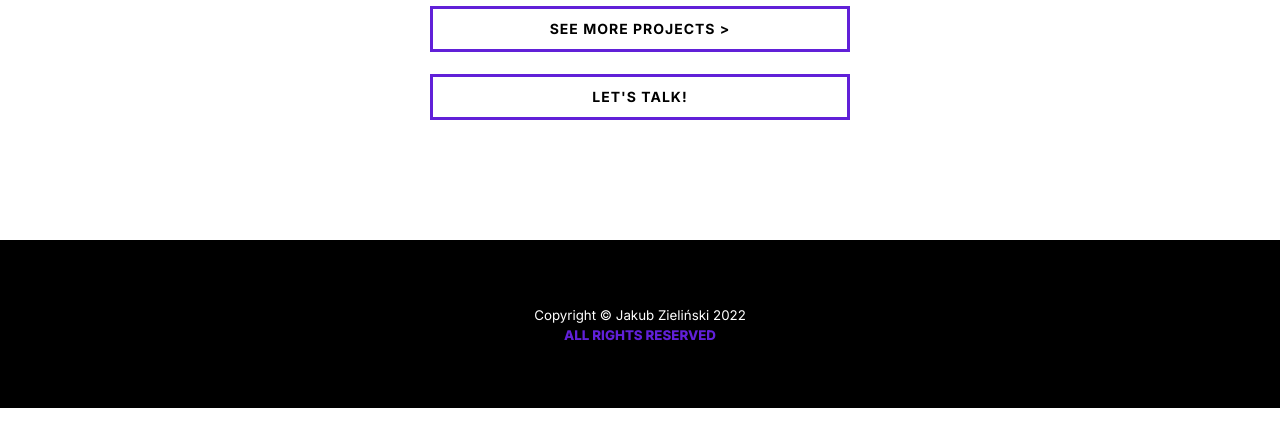
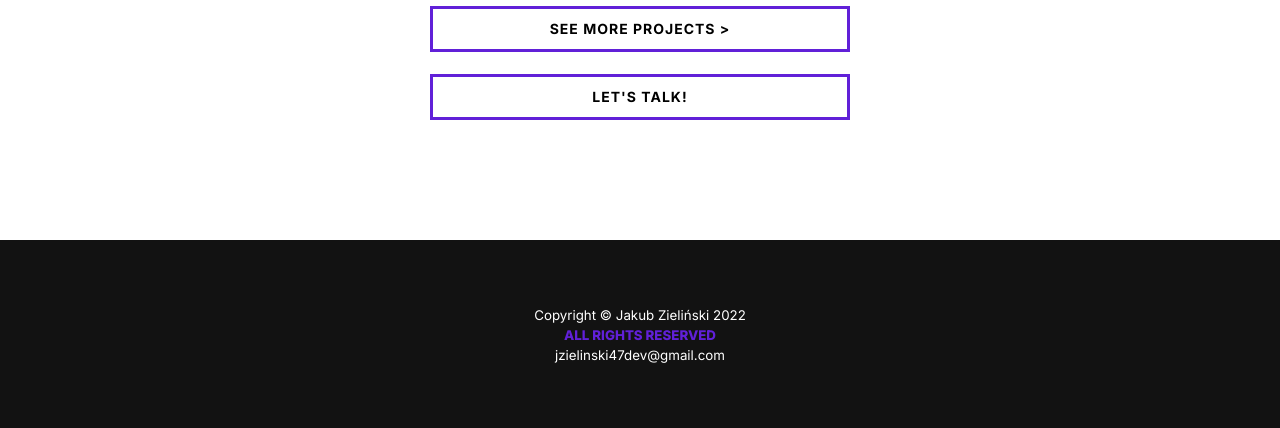
Before and after one commit to jzielinski47/landing-portfolio-page, a PHP site: page / in a window 1280 px wide. Shown: the part 5209-5637 px from the top of the page. Run offline with PHP 8.4, Linux system fonts and the light colour scheme.

Commit message:
quick-mail-update

```diff
--- a/assets/css/style.css
+++ b/assets/css/style.css
@@ -507,7 +507,7 @@ footer {
     text-transform: capitalize;
     padding: 4em;
 
-    background: ;
+    background: var(--blackish);
 }
 
 /* || Animations Classes */
@@ -715,5 +715,14 @@ footer {
 
 footer {
     color: white;
-    background-color: black;
 }
+
+#mail {
+    color: white;
+    text-decoration: none;
+    text-transform: none;
+}
+
+#mail:hover {
+    color: var(--primary-color);
+}
--- a/index.html
+++ b/index.html
@@ -123,7 +123,8 @@
 
     <footer>
         <small>Copyright &copy; Jakub Zieliński 2022<br /><span class="color-it bold">All rights
-                reserved</span></small>
+                reserved</span><br />
+            <a id="mail" href="mailto: jzielinski47dev@gmail.com">jzielinski47dev&#64;gmail.com</a></small>
     </footer>
 
 </body>
```
